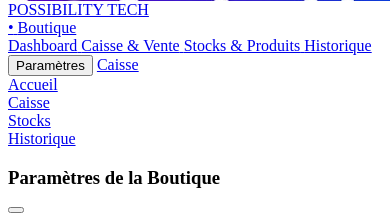
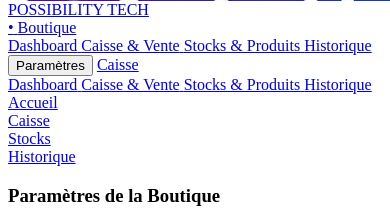
Before and after one commit to blackosskiluba031-lab/gestion-boutique, a PHP site: page /includes/header_nav.php in a window 390 px wide; the page is wider, and only the part inside the window is pictured. Shown: the part 547-761 px from the top of that part. Run offline with PHP 8.4, Linux system fonts and the light colour scheme; the template is opened without the code that fills it, so the values that code supplies are empty.

Commit message:
feat(nav): ajout bande menu horizontal visible sur smartphone sous l en-tete

```diff
--- a/includes/header_nav.php
+++ b/includes/header_nav.php
@@ -96,6 +96,28 @@ if (!isset($activePage)) {
                 </a>
 
             </div>
+        </div>
+    </div>
+
+    <!-- BANDE MENU MOBILE (Visible sur smartphone sous l'en-tête) -->
+    <div class="md:hidden border-t border-slate-200 bg-slate-50/95 px-3 py-2 overflow-x-auto shadow-xs">
+        <div class="flex items-center space-x-2 min-w-max">
+            <a href="dashboard.php" class="px-3 py-1.5 rounded-xl text-xs font-bold transition-all flex items-center gap-1.5 <?= $activePage === 'dashboard' ? 'bg-brand-50 text-brand-700 border border-brand-200 shadow-xs' : 'bg-white text-slate-600 hover:text-slate-900 border border-slate-200/80 hover:bg-slate-100' ?>">
+                <i class="fa-solid fa-chart-line text-[11px] <?= $activePage === 'dashboard' ? 'text-brand-600' : 'text-slate-400' ?>"></i>
+                <span>Dashboard</span>
+            </a>
+            <a href="cashier.php" class="px-3 py-1.5 rounded-xl text-xs font-bold transition-all flex items-center gap-1.5 <?= $activePage === 'cashier' ? 'bg-brand-50 text-brand-700 border border-brand-200 shadow-xs' : 'bg-white text-slate-600 hover:text-slate-900 border border-slate-200/80 hover:bg-slate-100' ?>">
+                <i class="fa-solid fa-cash-register text-[11px] <?= $activePage === 'cashier' ? 'text-brand-600' : 'text-slate-400' ?>"></i>
+                <span>Caisse & Vente</span>
+            </a>
+            <a href="products.php" class="px-3 py-1.5 rounded-xl text-xs font-bold transition-all flex items-center gap-1.5 <?= $activePage === 'products' ? 'bg-brand-50 text-brand-700 border border-brand-200 shadow-xs' : 'bg-white text-slate-600 hover:text-slate-900 border border-slate-200/80 hover:bg-slate-100' ?>">
+                <i class="fa-solid fa-boxes-stacked text-[11px] <?= $activePage === 'products' ? 'text-brand-600' : 'text-slate-400' ?>"></i>
+                <span>Stocks & Produits</span>
+            </a>
+            <a href="sales_history.php" class="px-3 py-1.5 rounded-xl text-xs font-bold transition-all flex items-center gap-1.5 <?= $activePage === 'sales_history' ? 'bg-brand-50 text-brand-700 border border-brand-200 shadow-xs' : 'bg-white text-slate-600 hover:text-slate-900 border border-slate-200/80 hover:bg-slate-100' ?>">
+                <i class="fa-solid fa-clock-rotate-left text-[11px] <?= $activePage === 'sales_history' ? 'text-brand-600' : 'text-slate-400' ?>"></i>
+                <span>Historique</span>
+            </a>
         </div>
     </div>
 </header>
```
Also changed, not shown: cashier.php (+22 -0 lines).
